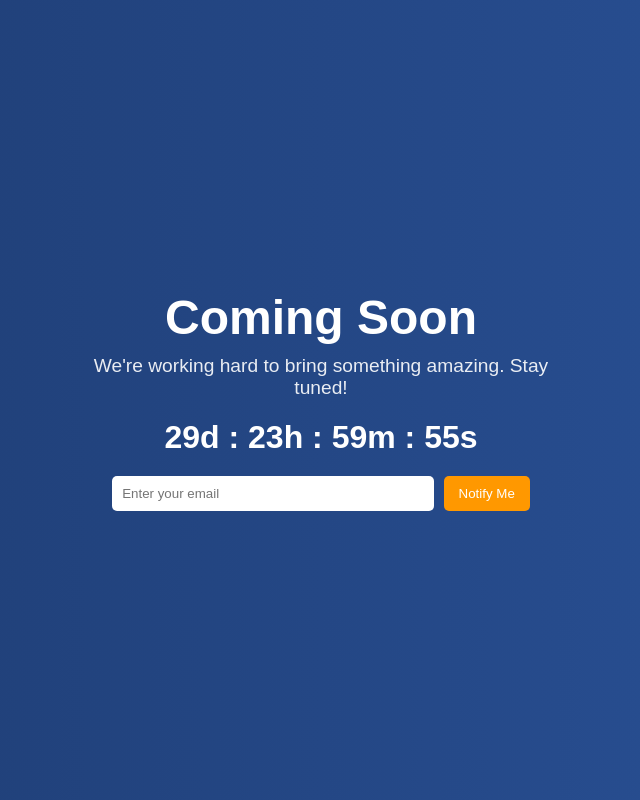
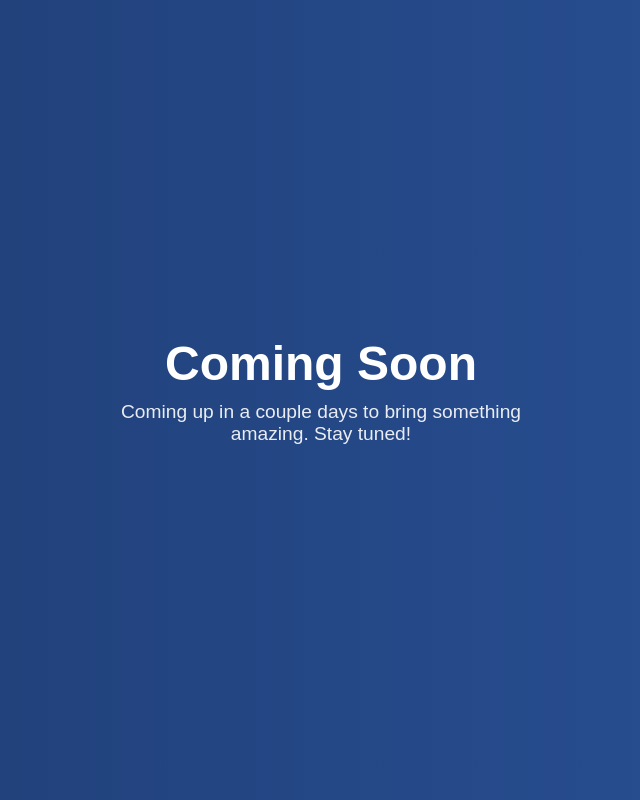
Before and after one commit to harshitsinghbhandari/iic-toolkit, a plain HTML site: page comingsoon.html in a window 1280 px wide. Shown: the whole page, without its empty margins (319-959 px from the left). Drawn offline with Linux system fonts and the light colour scheme.

Commit message:
Update coming soon

```diff
--- a/comingsoon.html
+++ b/comingsoon.html
@@ -69,35 +69,10 @@
 <body>
   <div class="container">
     <h1>Coming Soon</h1>
-    <p>We're working hard to bring something amazing. Stay tuned!</p>
-
-    <div id="countdown">00d : 00h : 00m : 00s</div>
-
-    <div>
-      <input type="email" placeholder="Enter your email">
-      <button>Notify Me</button>
-    </div>
+    <p>Coming up in a couple days to bring something amazing. Stay tuned!</p>
   </div>
 
   <script>
-    // Countdown (example: 30 days from now)
-    const targetDate = new Date();
-    targetDate.setDate(targetDate.getDate() + 30);
-
-    function updateCountdown() {
-      const now = new Date();
-      const diff = targetDate - now;
-
-      const days = Math.floor(diff / (1000 * 60 * 60 * 24));
-      const hours = Math.floor((diff / (1000 * 60 * 60)) % 24);
-      const minutes = Math.floor((diff / (1000 * 60)) % 60);
-      const seconds = Math.floor((diff / 1000) % 60);
-
-      document.getElementById("countdown").textContent =
-        `${days}d : ${hours}h : ${minutes}m : ${seconds}s`;
-    }
-
-    setInterval(updateCountdown, 1000);
   </script>
 </body>
 </html>
```
